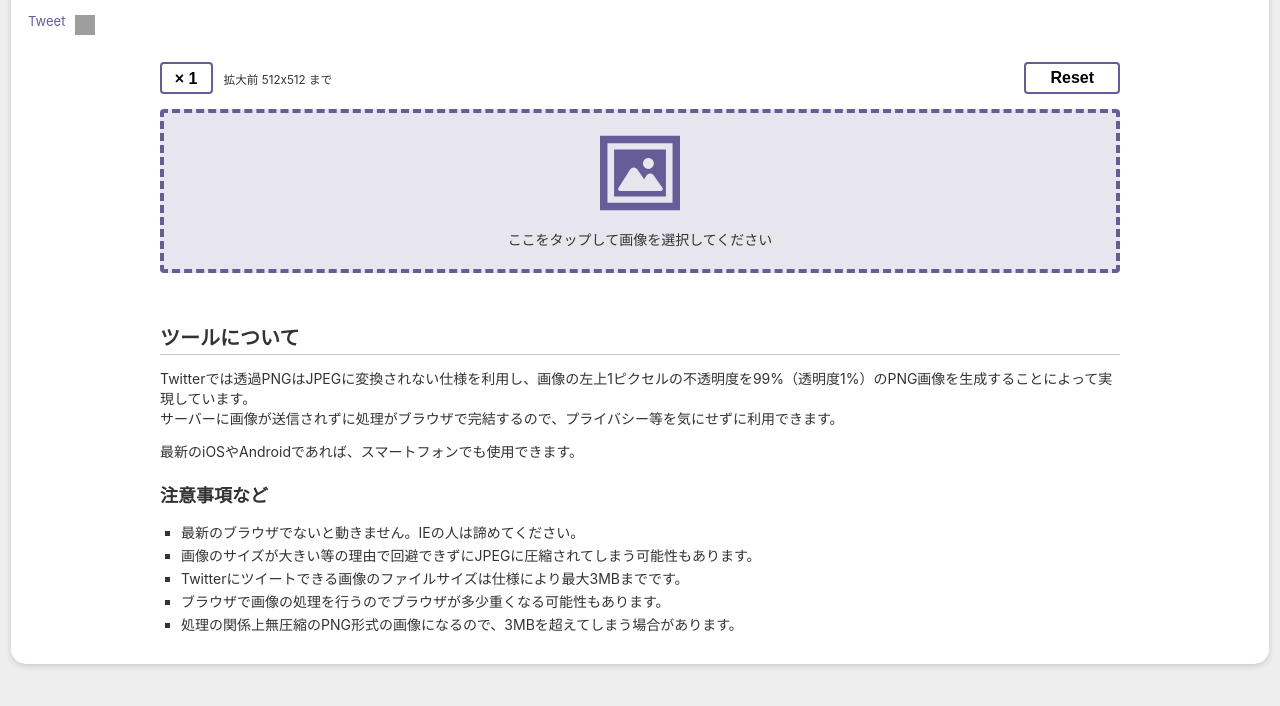
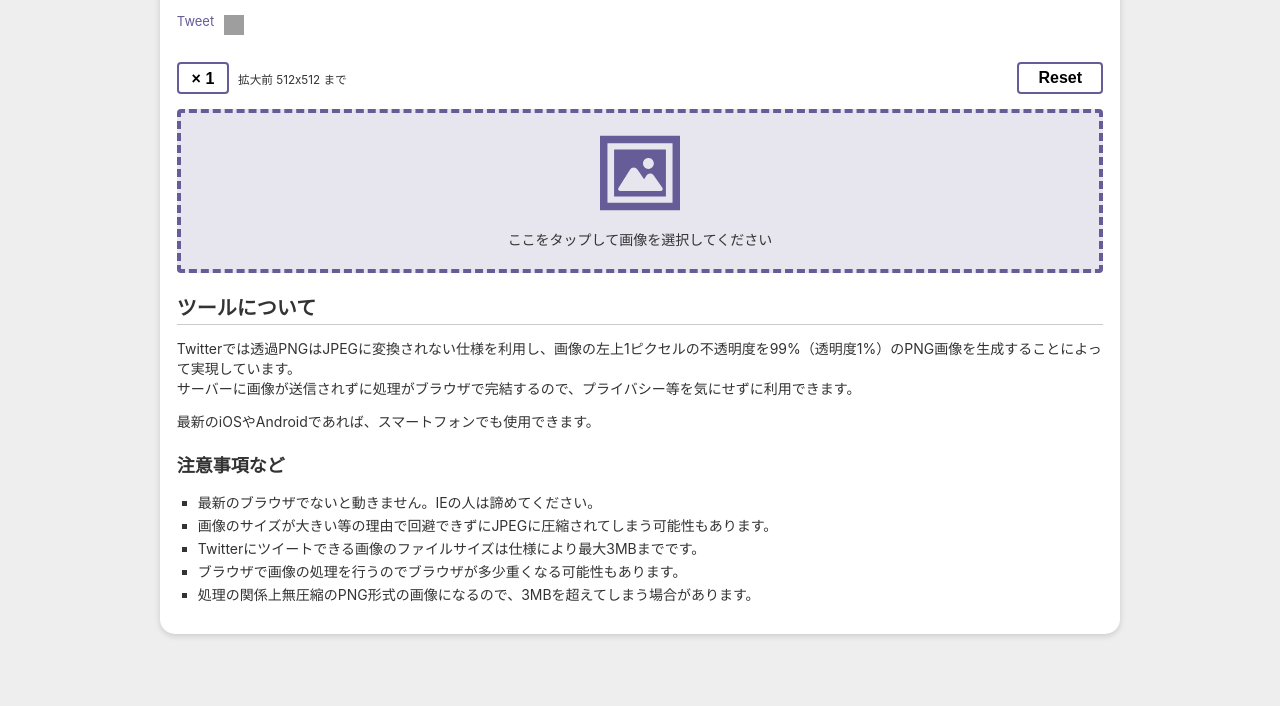
Before and after one commit to amamamaou/amamamaou.github.io, a plain HTML site: page twitter_image.html in a window 1280 px wide. Shown: the part 94-800 px from the top of the page. Drawn offline with nearby package versions, Linux system fonts and the light colour scheme; grey boxes are pictures that could not be loaded; a script that the page names is missing.

Commit message:
細かい調整

```diff
--- a/js/twitter_image.js
+++ b/js/twitter_image.js
@@ -1,4 +1,4 @@
-/*! twitter_image.js | v1.0.1 | MIT License */
+/*! twitter_image.js | v1.0.2 | MIT License */
 {
   const
     maxSize = 3145728,  // 3MB
@@ -54,7 +54,7 @@
     output = new Vue({
       el: '#output',
       data: {
-        isReset: false,
+        isReset: true,
         height: 0,
         message: '',
         image: '',
@@ -72,13 +72,11 @@
   const viewError = text => {
     output.message = text;
     output.$emit('slideDown');
-    dropArea.isOver = false;
     dropArea.isWait = false;
     enabled = true;
   };
 
   const readFile = file => {
-    dropArea.isOver = false;
     dropArea.isWait = true;
     enabled = false;
 
--- a/sass/base.scss
+++ b/sass/base.scss
@@ -13,7 +13,7 @@ body {
   font: 1.6em / 1.4 "-apple-system", BlinkMacSystemFont, "Segoe UI", "Helvetica Neue", "Hiragino Kaku Gothic ProN", "メイリオ" , Meiryo, sans-serif;
   color: #333;
   background: #eee;
-  margin: 2em 1em 5em;
+  margin: 1.5em 1em 3em;
 }
 main {
   overflow: hidden;
--- a/sass/twitter_image.scss
+++ b/sass/twitter_image.scss
@@ -6,7 +6,9 @@
 
 /* twitter_image */
 
-$innerWidth: 960px;
+main {
+  max-width: 960px;
+}
 
 @mixin userSelect {
   -webkit-user-select: none;
@@ -36,8 +38,7 @@ $innerWidth: 960px;
   display: flex;
   justify-content: space-between;
   align-items: center;
-  max-width: $innerWidth;
-  margin: 0 auto 15px;
+  margin: 0 0 15px;
 
   .scale {
     select {
@@ -46,12 +47,12 @@ $innerWidth: 960px;
     }
 
     small {
-      margin-left: .6em;
+      margin-left: .4em;
     }
   }
 
   .button button {
-    padding: 0 1.5em;
+    padding: 0 1.2em;
     @extend %formElem;
     transition: all .2s;
 
@@ -62,9 +63,6 @@ $innerWidth: 960px;
 }
 
 .dropContent {
-  max-width: $innerWidth;
-  margin: 0 auto;
-
   input[type="file"] {
     display: none;
   }
@@ -122,6 +120,7 @@ $innerWidth: 960px;
   box-shadow: inset 0 2px 6px 0 rgba(#000, .15);
 
   &.reset {
+    margin: 0;
     transition: none;
   }
 
@@ -169,8 +168,7 @@ $innerWidth: 960px;
 }
 
 .bottomContent {
-  max-width: $innerWidth;
-  margin: 1.5em auto;
+  margin: 1.5em 0;
 }
 
 @media screen and (max-width: 1280px) {
--- a/twitter_image.html
+++ b/twitter_image.html
@@ -12,7 +12,7 @@
 <meta name="twitter:title" content="Twitter用画像劣化回避ツール">
 <meta name="twitter:description" content="イラストやドット絵などをTwitterにツイートするときにJPEG劣化を回避できるPNG形式に変換します。">
 <meta name="viewport" content="width=device-width,initial-scale=1">
-<link rel="stylesheet" href="./css/twitter_image.css?v1.0.0">
+<link rel="stylesheet" href="./css/twitter_image.css?v1.0.1">
 </head>
 <body>
 <main>
@@ -98,6 +98,6 @@
 </main>
 
 <script src="https://cdn.jsdelivr.net/npm/vue"></script>
-<script src="./js/twitter_image.js?v1.0.1"></script>
+<script src="./js/twitter_image.js?v1.0.2"></script>
 </body>
 </html>
```
Also changed, not shown: css/twitter_image.css.
